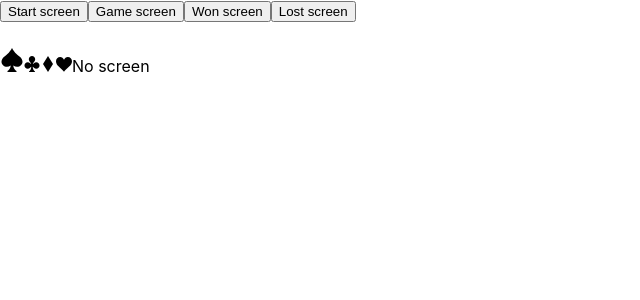
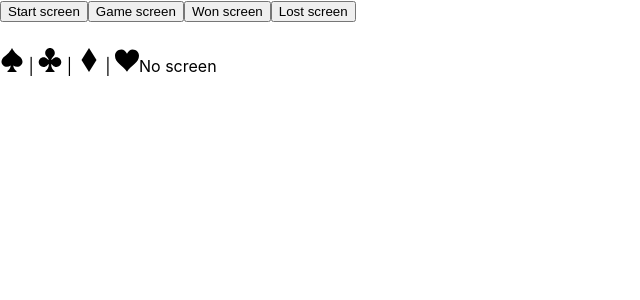
Before and after one commit to BehemothOz/fiddle-memory, a Next.js app: page / in a window 1280 px wide. Shown: the top 300 px of the page, without its empty margins (0-640 px from the left). Built offline with nearby package versions, Linux system fonts and the light colour scheme.

Commit message:
add and update icons

```diff
--- a/components/Game/index.js
+++ b/components/Game/index.js
@@ -3,7 +3,7 @@ import * as Board from '../Board';
 import * as Cell from '../Cell';
 import { ScreenView } from '../Screen';
 
-import { Spades } from '../Icon/Spades'
+import { Spade, Clubs, Diamond, Heart } from '../../icons'
 
 export const GameStatus = {
     STOPPED: 'Stopped',
@@ -99,48 +99,7 @@ export function GameView() {
                 <button onClick={() => handleScreenClick('Lose')}>Lost screen</button>
             </div>
 
-            {/* spades */}
-            <Spades />
-
-            {/* clubs */}
-            <svg
-                width="1rem"
-                style={{}}
-                height="1rem"
-                viewBox="0 0 32 32"
-                // className={className}
-                xmlns="http://www.w3.org/2000/svg"
-                xmlnsXlink="http://www.w3.org/1999/xlink"
-            >
-                <path d="M24.588 12.274c-1.845 0-3.503 0.769-4.683 2.022-0.5 0.531-1.368 1.16-2.306 1.713 0.441-1.683 1.834-3.803 2.801-4.733 1.239-1.193 2-2.87 2-4.734 0-3.59-2.859-6.503-6.4-6.541-3.541 0.038-6.4 2.951-6.4 6.541 0 1.865 0.761 3.542 2 4.734 0.967 0.93 2.36 3.050 2.801 4.733-0.939-0.553-1.806-1.182-2.306-1.713-1.18-1.253-2.838-2.022-4.683-2.022-3.575 0-6.471 2.927-6.471 6.541s2.897 6.542 6.471 6.542c1.845 0 3.503-0.792 4.683-2.045 0.525-0.558 1.451-1.254 2.447-1.832-0.094 4.615-2.298 8.005-4.541 9.341v1.179h12v-1.179c-2.244-1.335-4.448-4.726-4.541-9.341 0.995 0.578 1.922 1.274 2.447 1.832 1.18 1.253 2.838 2.045 4.683 2.045 3.575 0 6.471-2.928 6.471-6.542s-2.897-6.541-6.471-6.541z"></path>
-            </svg>
-
-            {/* diamonds */}
-            <svg
-                width="1rem"
-                style={{}}
-                height="1rem"
-                viewBox="0 0 32 32"
-                // className={className}
-                xmlns="http://www.w3.org/2000/svg"
-                xmlnsXlink="http://www.w3.org/1999/xlink"
-            >
-                <path d="M16 0l-10 16 10 16 10-16z"></path>
-            </svg>
-
-            {/* heart */}
-            <svg
-                width="1rem"
-                style={{}}
-                height="1rem"
-                viewBox="0 0 32 32"
-                // className={className}
-                xmlns="http://www.w3.org/2000/svg"
-                xmlnsXlink="http://www.w3.org/1999/xlink"
-            >
-                <path d="M23.6 2c-3.363 0-6.258 2.736-7.599 5.594-1.342-2.858-4.237-5.594-7.601-5.594-4.637 0-8.4 3.764-8.4 8.401 0 9.433 9.516 11.906 16.001 21.232 6.13-9.268 15.999-12.1 15.999-21.232 0-4.637-3.763-8.401-8.4-8.401z"></path>
-
-            </svg>
+            <Spade /> | <Clubs /> | <Diamond /> | <Heart />
             <ScreenBoxView status={status} board={board} onCellClick={handleRunningClick} />
         </div>
     );
--- a/components/Icon/Spades/index.js
+++ /dev/null
@@ -1,6 +0,0 @@
-import { createSvgIcon } from '../index'
-
-export const Spades = createSvgIcon(
-    <path d="M25.549 10.88c-6.049-4.496-8.133-8.094-9.549-10.88v0c-0 0-0-0-0-0v0c-1.415 2.785-3.5 6.384-9.549 10.88-10.314 7.665-0.606 18.365 7.93 12.476-0.556 3.654-2.454 6.318-4.381 7.465v1.179h12.001v-1.179c-1.928-1.147-3.825-3.811-4.382-7.465 8.535 5.889 18.244-4.811 7.93-12.476z" />,
-    'Spades'
-);
--- a/components/Icon/index.js
+++ b/components/SvgIcon/index.js
@@ -8,7 +8,7 @@ export const createSvgIcon = (path, name) => {
     return Component;
 };
 
-const SvgIcon = memo(props => {
+const SvgIcon = props => {
     const {
         width,
         children,
@@ -33,11 +33,9 @@ const SvgIcon = memo(props => {
             }}
             viewBox={viewBox}
             focusable="false"
-            aria-hidden={title ? undefined : 'true'}
-            role={title ? 'img' : 'presentation'}
             {...other}
         >
             {children}
         </Component>
     );
-});
+};
--- /dev/null
+++ b/icons/index.js
@@ -0,0 +1,18 @@
+import { createSvgIcon } from '../components/SvgIcon';
+
+export const Spade = createSvgIcon(
+    <path d="M25.549 10.88c-6.049-4.496-8.133-8.094-9.549-10.88v0c-0 0-0-0-0-0v0c-1.415 2.785-3.5 6.384-9.549 10.88-10.314 7.665-0.606 18.365 7.93 12.476-0.556 3.654-2.454 6.318-4.381 7.465v1.179h12.001v-1.179c-1.928-1.147-3.825-3.811-4.382-7.465 8.535 5.889 18.244-4.811 7.93-12.476z" />,
+    'Spade'
+);
+
+export const Clubs = createSvgIcon(
+    <path d="M24.588 12.274c-1.845 0-3.503 0.769-4.683 2.022-0.5 0.531-1.368 1.16-2.306 1.713 0.441-1.683 1.834-3.803 2.801-4.733 1.239-1.193 2-2.87 2-4.734 0-3.59-2.859-6.503-6.4-6.541-3.541 0.038-6.4 2.951-6.4 6.541 0 1.865 0.761 3.542 2 4.734 0.967 0.93 2.36 3.050 2.801 4.733-0.939-0.553-1.806-1.182-2.306-1.713-1.18-1.253-2.838-2.022-4.683-2.022-3.575 0-6.471 2.927-6.471 6.541s2.897 6.542 6.471 6.542c1.845 0 3.503-0.792 4.683-2.045 0.525-0.558 1.451-1.254 2.447-1.832-0.094 4.615-2.298 8.005-4.541 9.341v1.179h12v-1.179c-2.244-1.335-4.448-4.726-4.541-9.341 0.995 0.578 1.922 1.274 2.447 1.832 1.18 1.253 2.838 2.045 4.683 2.045 3.575 0 6.471-2.928 6.471-6.542s-2.897-6.541-6.471-6.541z" />,
+    'Clubs'
+);
+
+export const Diamond = createSvgIcon(<path d="M16 0l-10 16 10 16 10-16z" />, 'Diamond');
+
+export const Heart = createSvgIcon(
+    <path d="M23.6 2c-3.363 0-6.258 2.736-7.599 5.594-1.342-2.858-4.237-5.594-7.601-5.594-4.637 0-8.4 3.764-8.4 8.401 0 9.433 9.516 11.906 16.001 21.232 6.13-9.268 15.999-12.1 15.999-21.232 0-4.637-3.763-8.401-8.4-8.401z" />,
+    'Heart'
+);
```
